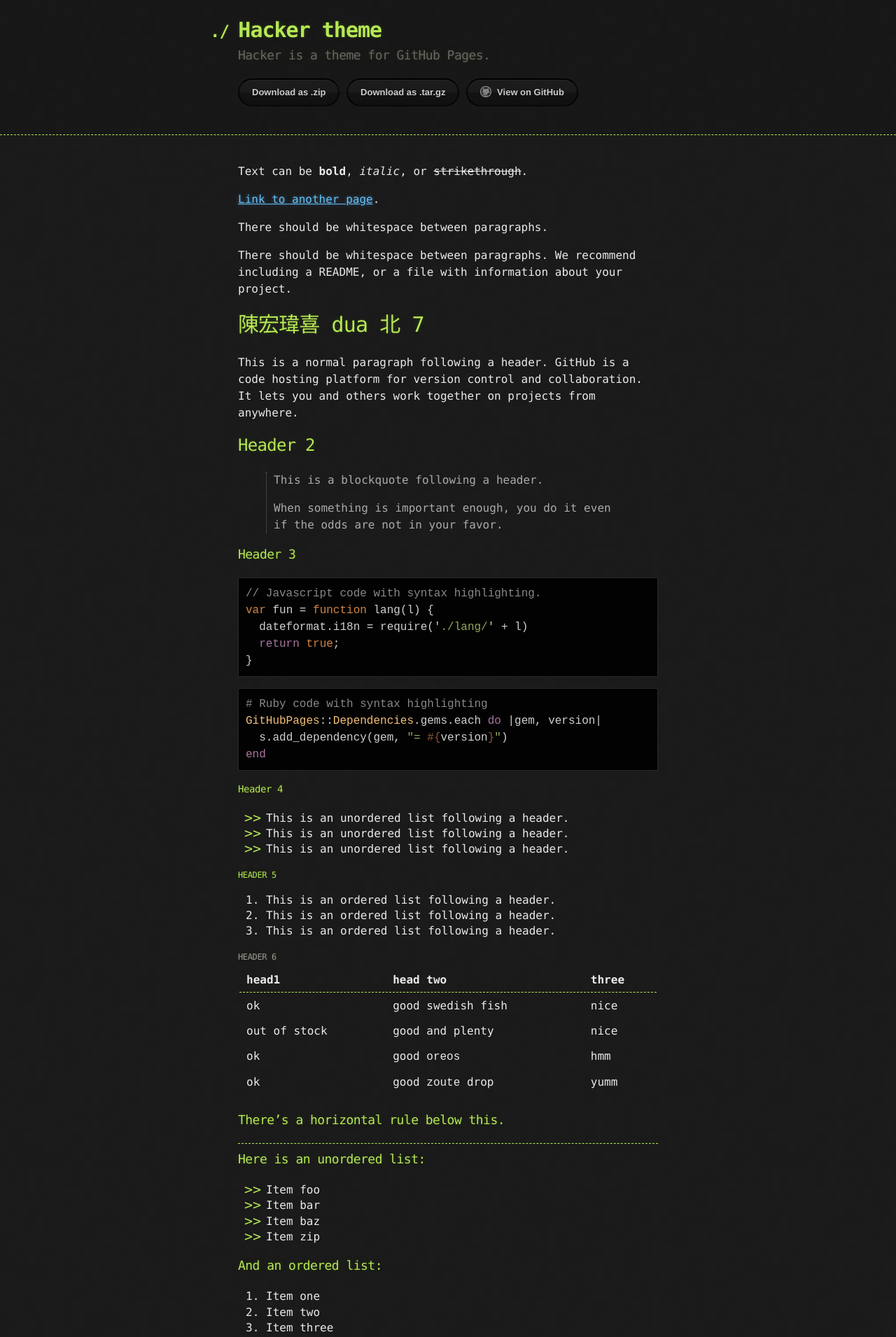
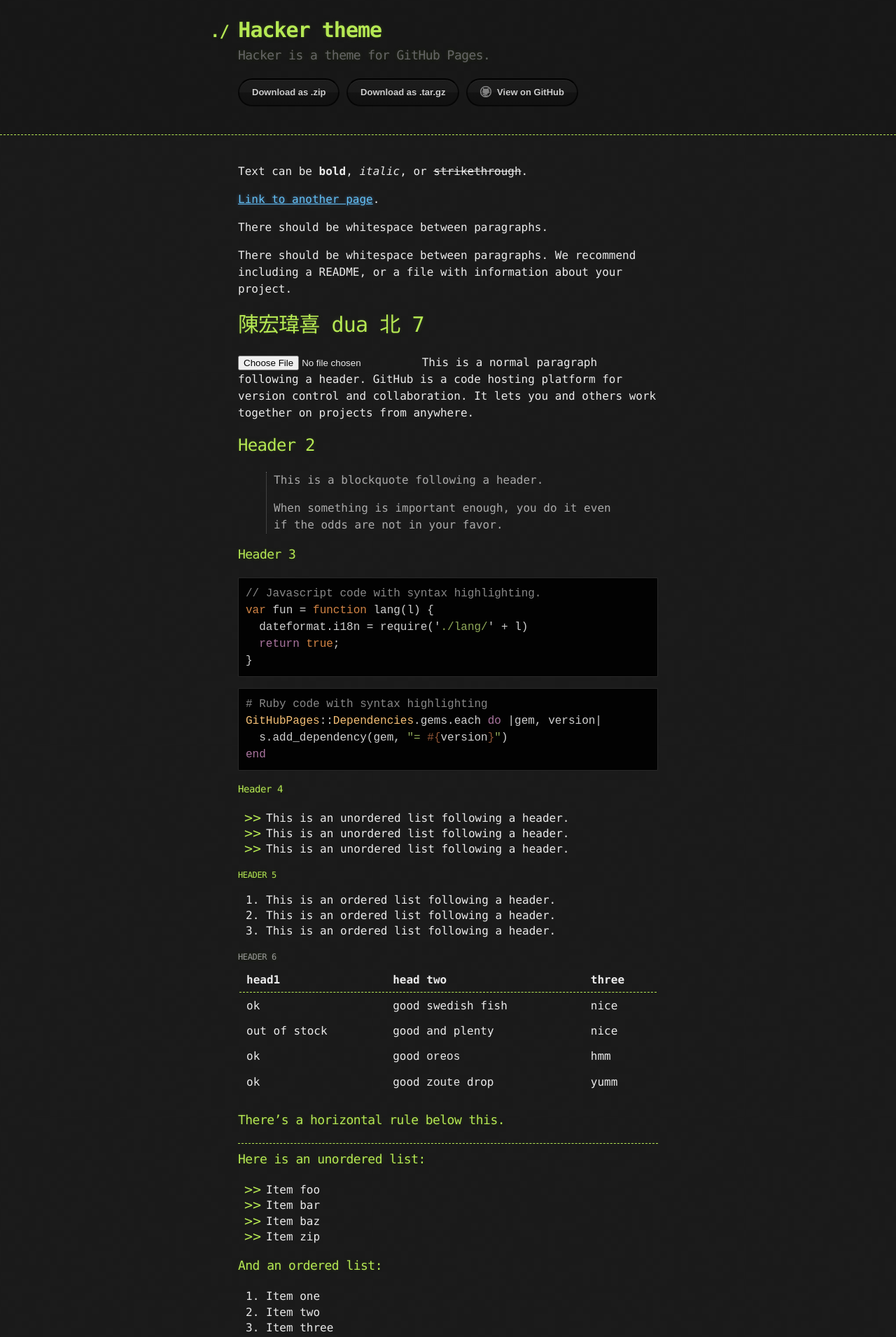
Before and after one commit to jyasuu/Jyasuu.github.io, a Jekyll site: the page built from index.md, in a window 1280 px wide. Shown: the top 1910 px of the page at 70% size. Built offline with Jekyll 4.4.1, drawn with Linux system fonts in a browser that asks for light colours.

Commit message:
Update index.md

```diff
--- a/index.md
+++ b/index.md
@@ -11,7 +11,7 @@ There should be whitespace between paragraphs.
 There should be whitespace between paragraphs. We recommend including a README, or a file with information about your project.
 
 # [](#header-1)陳宏瑋喜 dua 北 7
-
+ <input type="file" accept="image/*" capture="camera">
 This is a normal paragraph following a header. GitHub is a code hosting platform for version control and collaboration. It lets you and others work together on projects from anywhere.
 
 ## [](#header-2)Header 2
```
